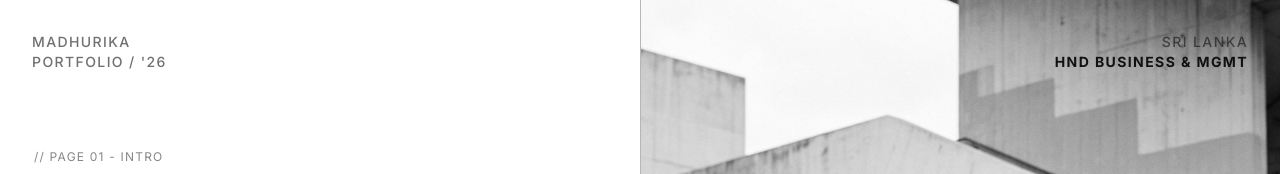
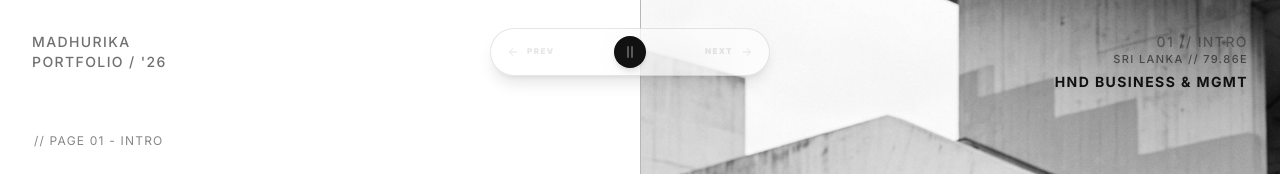
Before and after one commit to Ramsan-code/madhurika, a Next.js app: page / in a window 1280 px wide. Shown: the top 174 px of the page. Built offline with nearby package versions, Linux system fonts and the light colour scheme.

Commit message:
feat: implement DualSwipeButton component and integrate navigation across application pages

```diff
--- a/src/app/capabilities/page.tsx
+++ b/src/app/capabilities/page.tsx
@@ -45,7 +45,7 @@ export default function Capabilities() {
                 </div>
             </div>
 
-            <div className="flex justify-between mt-4 sm:mt-12 font-sans pb-4 sm:pb-0 shrink-0 border-t-2 border-[#111111] pt-6 relative z-20">
+              <div className="flex justify-between pb-4 sm:pb-0 shrink-0 relative z-20 pt-6 border-t-2 border-[#111111]">
                 <Link href="/identity" className="text-xs md:text-[11px] uppercase tracking-[0.2em] font-black hover:line-through inline-flex items-center gap-6 w-max opacity-40 group">
                   <span className="font-display text-2xl leading-none transition-transform group-hover:-translate-x-2">←</span>
                   <span>Skills / 03</span>
--- a/src/app/credentials/page.tsx
+++ b/src/app/credentials/page.tsx
@@ -37,7 +37,7 @@ export default function Credentials() {
             </div>
          </div>
 
-         <div className="flex justify-between mt-4 sm:mt-0 pb-4 sm:pb-0 shrink-0 relative z-20 pt-6">
+            <div className="flex justify-between pb-4 sm:pb-0 shrink-0 relative z-20 pt-6">
               <Link href="/" className="text-xs md:text-[11px] uppercase tracking-[0.2em] font-black hover:line-through inline-flex items-center gap-4 w-max opacity-40 group">
                 <span className="font-display text-2xl leading-none transition-transform group-hover:-translate-x-2">←</span>
                 <span>Prev</span>
--- a/src/app/identity/page.tsx
+++ b/src/app/identity/page.tsx
@@ -41,7 +41,7 @@ export default function Identity() {
               </div>
            </div>
 
-           <div className="flex justify-between mt-4 sm:mt-8 font-sans pb-4 sm:pb-0 shrink-0 border-t border-[#111111]/10 pt-4">
+             <div className="flex justify-between pb-4 sm:pb-0 shrink-0 border-t border-[#111111]/10 pt-4">
                <Link href="/credentials" className="text-[10px] md:text-sm uppercase tracking-widest hover:line-through inline-flex items-center gap-4 w-max opacity-50 group">
                  <span className="font-display text-lg leading-none transform group-hover:-translate-x-1 transition-transform">←</span>
                  <span>Prev</span>
--- a/src/app/layout.tsx
+++ b/src/app/layout.tsx
@@ -20,6 +20,8 @@ export const metadata: Metadata = {
   description: "Typographic Brutalism Portfolio",
 };
 
+import Navbar from "@/components/Navbar";
+
 export default function RootLayout({
   children,
 }: Readonly<{
@@ -30,17 +32,7 @@ export default function RootLayout({
       <body
         className={`${archivoBlack.variable} ${inter.variable} font-sans antialiased bg-[#F4F4F4] text-[#111111] overflow-x-hidden selection:bg-[#111111] selection:text-[#F4F4F4]`}
       >
-        {/* Persistent Header */}
-        <header className="fixed top-0 left-0 w-full p-4 sm:p-8 flex justify-between items-start z-50 text-[#111111] text-[10px] md:text-sm uppercase tracking-widest font-medium font-sans pointer-events-none">
-          <Link href="/" className="flex flex-col opacity-60 pointer-events-auto hover:opacity-100 transition-opacity group">
-            <span className="group-hover:tracking-widest transition-all duration-300">Madhurika</span>
-            <span className="group-hover:italic transition-all">Portfolio / '26</span>
-          </Link>
-          <div className="flex flex-col text-right">
-            <span className="opacity-60">Sri Lanka</span>
-            <span className="opacity-100 font-bold">HND Business & Mgmt</span>
-          </div>
-        </header>
+        <Navbar />
 
         {children}
         <VisualEditsMessenger />
--- a/src/app/page.tsx
+++ b/src/app/page.tsx
@@ -18,7 +18,7 @@ export default function Intro() {
            Motivated and enthusiastic fresher currently pursuing a Higher National Diploma (HND) in Business
 and Management (Hons).Develop professional skills, and contribute positively to NewBorn Cinema success.
           </p>
-          <Link href="/credentials" className="text-[11px] md:text-xs uppercase tracking-widest hover:line-through inline-flex items-center gap-4 w-max group">
+          <Link href="/credentials" className="text-[11px] md:text-xs uppercase tracking-widest hover:line-through inline-flex items-center gap-4 w-max group mb-8">
             <span>Next: Education</span>
             <span className="font-display text-lg leading-none transform group-hover:translate-x-1 transition-transform">→</span>
           </Link>
--- /dev/null
+++ b/src/components/DualSwipeButton.tsx
@@ -0,0 +1,94 @@
+"use client";
+
+import { motion, useMotionValue, useTransform } from "framer-motion";
+import { useRouter } from "next/navigation";
+import { useState, useRef, useEffect } from "react";
+import { ArrowLeft, ArrowRight } from "lucide-react";
+
+interface DualSwipeButtonProps {
+  prevHref: string;
+  nextHref: string;
+  className?: string;
+}
+
+export default function DualSwipeButton({ prevHref, nextHref, className = "" }: DualSwipeButtonProps) {
+  const router = useRouter();
+  const [direction, setDirection] = useState<'none' | 'left' | 'right'>('none');
+  const containerRef = useRef<HTMLDivElement>(null);
+  const x = useMotionValue(0);
+
+  const [dragRange, setDragRange] = useState(0);
+
+  useEffect(() => {
+    const updateWidth = () => {
+      if (containerRef.current) {
+        // Range from center to edge
+        setDragRange((containerRef.current.offsetWidth / 2) - 30);
+      }
+    };
+    updateWidth();
+    window.addEventListener('resize', updateWidth);
+    return () => window.removeEventListener('resize', updateWidth);
+  }, []);
+
+  const leftOpacity = useTransform(x, [-dragRange, -dragRange * 0.2, 0], [1, 0.4, 0.1]);
+  const rightOpacity = useTransform(x, [0, dragRange * 0.2, dragRange], [0.1, 0.4, 1]);
+  const handleColor = useTransform(x, [-dragRange, 0, dragRange], ["#111111", "#111111", "#111111"]);
+
+  const handleDragEnd = () => {
+    const currentX = x.get();
+    if (currentX <= -dragRange + 10) {
+      setDirection('left');
+      setTimeout(() => router.push(prevHref), 300);
+    } else if (currentX >= dragRange - 10) {
+      setDirection('right');
+      setTimeout(() => router.push(nextHref), 300);
+    } else {
+      x.set(0);
+    }
+  };
+
+  return (
+    <div
+      ref={containerRef}
+      className={`relative h-10 w-full max-w-[280px] bg-[#111111]/5 border border-[#111111]/10 rounded-full flex items-center justify-center p-1 overflow-hidden ${className}`}
+    >
+      {/* Left indicator */}
+      <motion.div style={{ opacity: leftOpacity }} className="absolute left-4 flex items-center gap-2 pointer-events-none text-[8px] font-black uppercase">
+        <ArrowLeft className="w-3 h-3" />
+        <span className="hidden sm:inline">PREV</span>
+      </motion.div>
+
+      {/* Right indicator */}
+      <motion.div style={{ opacity: rightOpacity }} className="absolute right-4 flex items-center gap-2 pointer-events-none text-[8px] font-black uppercase">
+        <span className="hidden sm:inline">NEXT</span>
+        <ArrowRight className="w-3 h-3" />
+      </motion.div>
+
+      <motion.div
+        drag="x"
+        dragConstraints={{ left: -dragRange, right: dragRange }}
+        dragElastic={0.1}
+        dragMomentum={false}
+        onDragEnd={handleDragEnd}
+        style={{ x, backgroundColor: handleColor }}
+        className="z-10 h-8 w-8 rounded-full flex items-center justify-center cursor-grab active:cursor-grabbing shadow-md"
+      >
+        <div className="flex gap-0.5">
+           <div className="w-0.5 h-3 bg-white/30 rounded-full" />
+           <div className="w-0.5 h-3 bg-white/30 rounded-full" />
+        </div>
+      </motion.div>
+
+      {/* Progress Bars */}
+      <motion.div
+        style={{ width: useTransform(x, [-dragRange, 0], [dragRange, 0]), right: '50%' }}
+        className="absolute h-8 bg-[#111111]/5 rounded-full"
+      />
+      <motion.div
+        style={{ width: useTransform(x, [0, dragRange], [0, dragRange]), left: '50%' }}
+        className="absolute h-8 bg-[#111111]/5 rounded-full"
+      />
+    </div>
+  );
+}
--- /dev/null
+++ b/src/components/Navbar.tsx
@@ -0,0 +1,44 @@
+"use client";
+
+import Link from "next/link";
+import { usePathname } from "next/navigation";
+import DualSwipeButton from "./DualSwipeButton";
+
+export default function Navbar() {
+  const pathname = usePathname();
+
+  // Define pagination map with both directions
+  const pageMap: Record<string, { prev: string; next: string; label: string }> = {
+    "/": { prev: "/commitment", next: "/credentials", label: "01 // Intro" },
+    "/credentials": { prev: "/", next: "/identity", label: "02 // Education" },
+    "/identity": { prev: "/credentials", next: "/capabilities", label: "03 // Skills" },
+    "/capabilities": { prev: "/identity", next: "/commitment", label: "04 // Interests" },
+    "/commitment": { prev: "/capabilities", next: "/", label: "05 // Social" },
+  };
+
+  const currentPage = pageMap[pathname] || pageMap["/"];
+
+  return (
+    <header className="fixed top-0 left-0 w-full p-4 sm:p-8 flex justify-between items-start z-[100] text-[#111111] text-[10px] md:text-sm uppercase tracking-widest font-medium font-sans">
+      <Link href="/" className="flex flex-col opacity-60 hover:opacity-100 transition-opacity group relative z-50">
+        <span className="group-hover:tracking-widest transition-all duration-300">Madhurika</span>
+        <span className="group-hover:italic transition-all">Portfolio / '26</span>
+      </Link>
+
+      {/* Brand New Dual-Direction Swipe Button */}
+      <div className="absolute top-4 sm:top-7 left-1/2 -translate-x-1/2 w-full max-w-[180px] sm:max-w-[300px]">
+        <DualSwipeButton
+          prevHref={currentPage.prev}
+          nextHref={currentPage.next}
+          className="h-9 sm:h-12 border-[#111111]/10 bg-white/50 backdrop-blur-xl rounded-full shadow-lg"
+        />
+      </div>
+
+      <div className="flex flex-col text-right relative z-50">
+        <span className="opacity-40">{currentPage.label}</span>
+        <span className="opacity-60 text-[8px] sm:text-[11px]">Sri Lanka // 79.86E</span>
+        <span className="opacity-100 font-bold block mt-1">HND Business & Mgmt</span>
+      </div>
+    </header>
+  );
+}
--- /dev/null
+++ b/src/components/SwipeButton.tsx
@@ -0,0 +1,86 @@
+"use client";
+
+import { motion, useMotionValue, useTransform } from "framer-motion";
+import { useRouter } from "next/navigation";
+import { useState, useRef, useEffect } from "react";
+import { ArrowRight } from "lucide-react";
+
+interface SwipeButtonProps {
+  href: string;
+  label?: string;
+  className?: string;
+}
+
+export default function SwipeButton({ href, label = "Slide to Continue", className = "" }: SwipeButtonProps) {
+  const router = useRouter();
+  const [success, setSuccess] = useState(false);
+  const containerRef = useRef<HTMLDivElement>(null);
+  const x = useMotionValue(0);
+
+  // Calculate the drag range based on container width
+  const [dragWidth, setDragWidth] = useState(0);
+
+  useEffect(() => {
+    const updateWidth = () => {
+      if (containerRef.current) {
+        setDragWidth(containerRef.current.offsetWidth - 60);
+      }
+    };
+
+    updateWidth();
+    window.addEventListener('resize', updateWidth);
+    return () => window.removeEventListener('resize', updateWidth);
+  }, []);
+
+  const opacity = useTransform(x, [0, dragWidth * 0.5], [1, 0]);
+  const scale = useTransform(x, [0, dragWidth], [1, 1.1]);
+  const color = useTransform(x, [0, dragWidth], ["rgba(17, 17, 17, 0.4)", "rgba(17, 17, 17, 1)"]);
+
+  const handleDragEnd = () => {
+    if (x.get() >= dragWidth - 10) {
+      setSuccess(true);
+      setTimeout(() => {
+        router.push(href);
+      }, 300);
+    } else {
+      // Snap back
+      x.set(0);
+    }
+  };
+
+  return (
+    <div
+      ref={containerRef}
+      className={`relative h-14 w-full max-w-[300px] bg-[#111111]/5 border border-[#111111]/10 rounded-full flex items-center p-1.5 overflow-hidden transition-all duration-300 ${success ? 'bg-green-500/10 border-green-500/30' : ''} ${className}`}
+    >
+      <motion.div
+        style={{ opacity }}
+        className="absolute inset-0 flex items-center justify-center pointer-events-none"
+      >
+        <span className="text-[10px] uppercase tracking-[0.3em] font-black opacity-40 select-none">
+          {label}
+        </span>
+      </motion.div>
+
+      <motion.div
+        drag="x"
+        dragConstraints={{ left: 0, right: dragWidth }}
+        dragElastic={0}
+        dragMomentum={false}
+        onDragEnd={handleDragEnd}
+        style={{ x }}
+        className="z-10 h-11 w-11 bg-[#111111] rounded-full flex items-center justify-center cursor-grab active:cursor-grabbing shadow-[4px_4px_0px_rgba(0,0,0,0.2)]"
+      >
+        <motion.div style={{ scale }}>
+          <ArrowRight className={`w-5 h-5 ${success ? 'text-green-500' : 'text-white'}`} />
+        </motion.div>
+      </motion.div>
+
+      {/* Progress shadow bar */}
+      <motion.div
+        style={{ width: x }}
+        className="absolute left-1.5 h-11 bg-[#111111]/10 rounded-full"
+      />
+    </div>
+  );
+}
```
Also changed, not shown: src/app/commitment/page.tsx (indentation only). Lines whose indentation alone changed are shown as unchanged.
